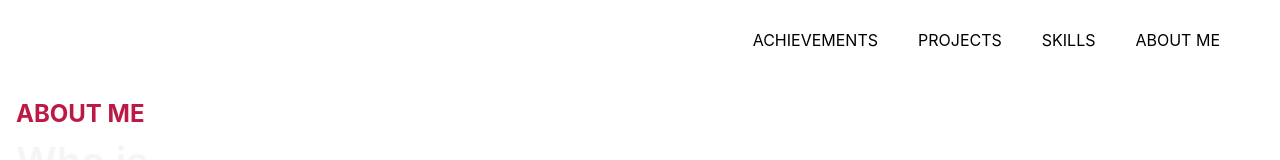
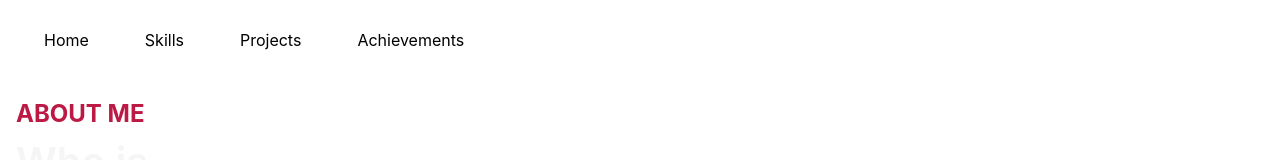
Before and after one commit to Shubham-100/Portfolio, a React (Create React App) app: page / in a window 1280 px wide. Shown: the top 160 px of the page. Built offline with nearby package versions, Linux system fonts and the light colour scheme.

Commit message:
Fix padding and navbar

```diff
--- a/src/Components/Navbar.jsx
+++ b/src/Components/Navbar.jsx
@@ -1,18 +1,89 @@
 import React from 'react';
 
 const Navbar = ({HOME,PROJECTS,ACHIEVEMENTS,ABOUT_ME,scrollToSection,SKILLS}) => {
+    const open = () => {
+        const menu = document.querySelector('#menu');
+        menu.classList.toggle('hidden');
+    }
     return (
-        <div  style={{boxShadow: "10px 6px black"}}>
-            <div className='h-20 items-center fixed -z-100 flex flex-row'>
-                <h1>Shubham</h1>
-            </div>
-            <div className='p-10 w-full bg-primary h-20  items-center fixed z-100 opacity-100 flex flex-row-reverse'>
-                <ul className='text-black hover:text-[#bc1a45]  text-[1rem]'><a onClick={() => {scrollToSection(ABOUT_ME)}}>ABOUT ME</a></ul>
-                <ul className='text-black hover:text-[#bc1a45]  text-[1rem]'><a  onClick={() => {scrollToSection(SKILLS)}}>SKILLS</a></ul>
-                <ul className='text-black hover:text-[#bc1a45]  text-[1rem]'><a  onClick={() => {scrollToSection(PROJECTS)}}>PROJECTS</a></ul>
-                <ul className='text-black hover:text-[#bc1a45]  text-[1rem]'><a onClick={() => {scrollToSection(ACHIEVEMENTS)}}>ACHIEVEMENTS</a></ul>
-            </div>
+        <React.Fragment>
+            <div
+    className="
+    antiliased
+      bg-gradient-to-r
+      from-pink-300
+      via-purple-300
+      to-indigo-400
+      fixed w-full
+    "
+  >
+  <header>
+     <nav
+        className="
+          flex flex-wrap
+          items-center
+          justify-between
+          w-full
+          py-4
+          md:py-0
+          px-4
+          text-lg text-gray-700
+          bg-white
+        "
+      >
+
+         <svg
+            xmlns="http://www.w3.org/2000/svg"
+            id="menu-button"
+            className="h-6 w-6 cursor-pointer md:hidden block"
+            fill="none"
+            viewBox="0 0 24 24"
+            stroke='black'
+            onClick={open}
+          >
+            <path
+              strokeLinecap="round"
+              strokeLinejoin="round"
+              strokeWidth="2"
+              d="M4 6h16M4 12h16M4 18h16"
+            />
+          </svg>
+
+       <div className="hidden w-full md:flex md:items-center md:w-auto" id="menu">
+          <ul
+            className="
+              pt-4
+              text-base text-gray-700
+              md:flex
+              md:justify-between
+              md:pt-0"
+          >
+            <li>
+              <a className="md:p-4 py-2 block hover:[#bc1a45] text-black" href={null} onClick={() => scrollToSection(ABOUT_ME)}
+                >Home</a
+              >
+            </li>
+            <li>
+              <a className="md:p-4 py-2 block hover:text-[#bc1a45] text-black" href={null} onClick={() => scrollToSection(SKILLS)}
+                >Skills</a
+              >
+            </li>
+            <li>
+              <a className="md:p-4 py-2 block hover:text-[#bc1a45] text-black" href={null} onClick={() => scrollToSection(PROJECTS)}
+                >Projects</a
+              >
+            </li>
+            <li>
+              <a className="md:p-4 py-2 block hover:text-[#bc1a45] text-black" href={null} onClick={() => scrollToSection(ACHIEVEMENTS)}
+                >Achievements</a
+              >
+            </li>
+          </ul>
         </div>
+    </nav>
+  </header>
+</div>
+        </React.Fragment>
     );
 }
 
--- a/src/Components/Skills.jsx
+++ b/src/Components/Skills.jsx
@@ -3,10 +3,10 @@ import ToolsAndSkills from './ToolsAndSkills';
 
 const Skills = ({SKILLS} ) => {
     return (
-        <div ref={SKILLS} className='p-20' style={{padding: "1rem", backgroundImage: "linear-gradient(to left top,#009f9d, #1c1259)"}}>
+        <div ref={SKILLS} className='p-20'>
             <div className='text-[orange] font-semibols text-[1.4em] p-1'>Skills and Tools</div>
             <div className='text-[white] font-bold text-[2.1rem] p-1'>My Toolbox & Things I Can Do</div>
-            <div className='text-[orange] flex flex-row flex-wrap '>
+            <div className='text-[orange] flex flex-row flex-wrap justify-around md:justify-normal'>
                 <ToolsAndSkills img={require('../assets/c-.png')} name={"C++"}/>
                 <ToolsAndSkills img={require('../assets/branch.png')} name={"GIT"}/>
                 <ToolsAndSkills img={require('../assets/css.png')} name={"CSS"}/>
```
